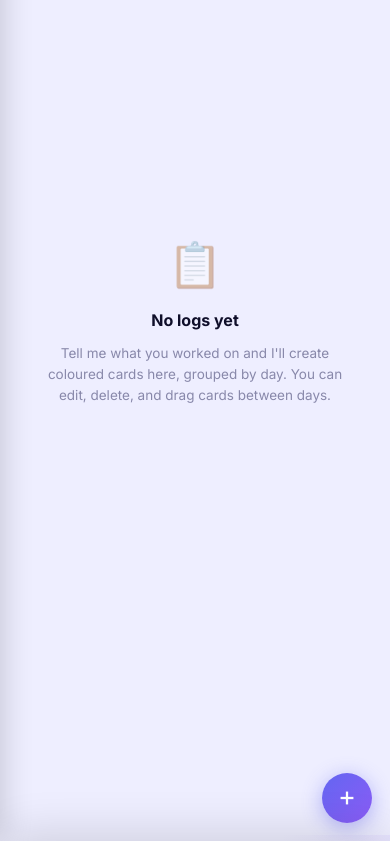
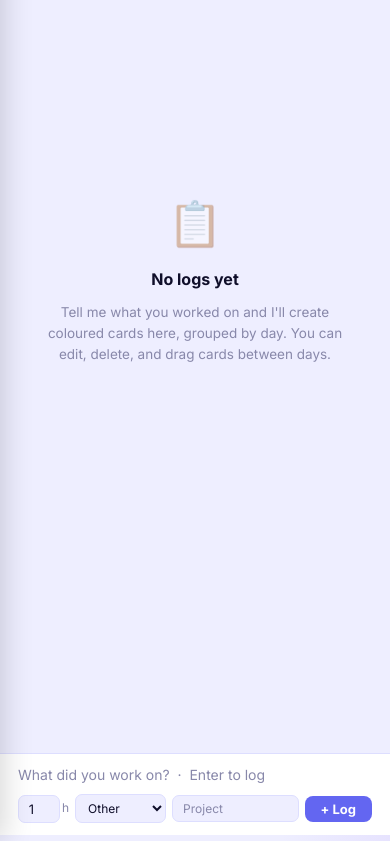
Before and after one commit to zaintahir5121/ZainPortfolio, an ASP.NET Core app: page /Logs in a window 390 px wide. Shown: the part 295-1136 px from the top of the page. Run offline with ASP.NET Core 8, Linux system fonts and the light colour scheme; the visitor is signed in with stand-in values (Sample User, id 1); data that the repository does not hold is empty; the project's own start-up code is not run, and a stand-in starts its controllers and pages.

Commit message:
Replace FAB+sheet with persistent bottom capture bar
Remove the AI and mic buttons entirely. Replace the FAB + slide-up
bottom sheet with a permanent capture bar fixed at the bottom of the
board — always visible, zero taps to start logging.

Desktop layout: single row with textarea (flex:1), hours, category
dropdown, project, and + Log button all in one line.

Mobile layout: description textarea stacks full-width on top, fields
row wraps below it — thumb-friendly, no modal to dismiss.

Enter key submits directly from the textarea. After saving, the input
clears and focus returns so the next entry is instant. The topbar
"today hours" counter updates live. Recent project/category chips
appear above the bar automatically once the user has logged entries.

https://claude.ai/code/session_01FfSWPbQPnkAKWCutiknqef

```diff
--- a/worklog-mvc/Views/Logs/Index.cshtml
+++ b/worklog-mvc/Views/Logs/Index.cshtml
@@ -186,7 +186,7 @@
       </div>
       <div class="wb-topbar-stats">
         <div class="wb-topbar-stat">
-          <span class="wb-topbar-num">@Model.TodayHours h</span>
+          <span class="wb-topbar-num" id="wbTopbarHours">@Model.TodayHours h</span>
           <span class="wb-topbar-lbl">today</span>
         </div>
         <div class="wb-topbar-stat wb-topbar-stat-opt">
@@ -282,73 +282,39 @@
       }
     </div>
 
-    <!-- FAB — click or press N to create a new log entry -->
-    <button class="wb-fab" id="wbFab" onclick="wbOpenNewLog()" title="New log entry  (N)">
-      <svg width="22" height="22" viewBox="0 0 24 24" fill="none" stroke="currentColor" stroke-width="2.5"><line x1="12" y1="5" x2="12" y2="19"/><line x1="5" y1="12" x2="19" y2="12"/></svg>
-    </button>
-
-    <!-- Hidden date picker anchor -->
-    <input type="date" id="wbDatePick" class="wb-date-inp" onchange="wbDatePicked(this.value)">
-
-  </div>
-</div>
-
-<!-- ══ NEW LOG BOTTOM SHEET ════════════════════════════════════════════════ -->
-<div class="wb-newlog" id="wbNewLog">
-  <div class="wb-newlog-bd" onclick="wbCloseNewLog()"></div>
-  <div class="wb-newlog-panel">
-    <div class="wb-newlog-drag"></div>
-    <div class="wb-newlog-hdr">
-      <span class="wb-newlog-title">New log entry</span>
-      <kbd class="wb-newlog-hint">N</kbd>
-      <div style="flex:1"></div>
-      <button class="wb-newlog-close" onclick="wbCloseNewLog()" title="Close (Esc)">×</button>
-    </div>
-    <!-- Project context chips -->
+    <!-- ── Persistent capture bar ── -->
+    <div class="wb-capture" id="wbCapture">
+      <!-- Recent project chips (auto-populated) -->
       <div class="wb-proj-row" id="wbProjRow"></div>
-    <!-- Description -->
-    <textarea id="wbInput" class="wb-q-desc"
-              placeholder="What did you work on?"
-              rows="2"
+      <div class="wb-cap-inner">
+        <textarea id="wbInput" class="wb-cap-desc"
+                  placeholder="What did you work on?  ·  Enter to log"
+                  rows="1"
                   onkeydown="wbQKeydown(event)"
                   oninput="wbAutosize(this)"></textarea>
-    <!-- Fields row -->
-    <div class="wb-q-row">
-      <div class="wb-q-left">
-        <div class="wb-q-hrs-wrap">
-          <input type="number" id="wbQHrs" class="wb-q-hrs" value="1" min="0.25" max="24" step="0.25" title="Hours spent">
-          <span class="wb-q-hlbl">h</span>
-        </div>
-        <select id="wbQCat" class="wb-q-cat">
-          <option value="Other">Category</option>
-          <option value="Development">Development</option>
+        <div class="wb-cap-fields">
+          <div class="wb-cap-hrs-wrap">
+            <input type="number" id="wbQHrs" class="wb-cap-hrs" value="1" min="0.25" max="24" step="0.25" title="Hours">
+            <span class="wb-cap-hlbl">h</span>
+          </div>
+          <select id="wbQCat" class="wb-cap-cat">
+            <option value="Development">Dev</option>
             <option value="Meeting">Meeting</option>
-          <option value="Code Review">Code Review</option>
+            <option value="Code Review">Review</option>
             <option value="Testing">Testing</option>
             <option value="Documentation">Docs</option>
             <option value="DevOps">DevOps</option>
             <option value="Research">Research</option>
             <option value="Design">Design</option>
-          <option value="Other">Other</option>
+            <option value="Other" selected>Other</option>
           </select>
-        <input type="text" id="wbQProj" class="wb-q-proj" placeholder="Project" list="wbProjectList">
-      </div>
-      <div class="wb-q-right">
-        <button class="wb-q-ico" id="wbMicBtn" onclick="wbToggleVoice()" title="Voice input">
-          <svg width="14" height="14" viewBox="0 0 24 24" fill="currentColor"><path d="M12 1a4 4 0 0 1 4 4v6a4 4 0 0 1-8 0V5a4 4 0 0 1 4-4zm0 2a2 2 0 0 0-2 2v6a2 2 0 0 0 4 0V5a2 2 0 0 0-2-2zm7 7a1 1 0 0 1 1 1 8 8 0 0 1-16 0 1 1 0 0 1 2 0 6 6 0 0 0 12 0 1 1 0 0 1 1-1zm-7 11v2a1 1 0 0 1-2 0v-2a1 1 0 0 1 2 0z"/></svg>
-        </button>
-        <button class="wb-q-ai" onclick="wbAiParse()" title="AI Parse (Ctrl+Enter)">✦ AI</button>
-        <button class="wb-q-add" id="wbSendBtn" onclick="wbQuickAdd()">+ Log</button>
-      </div>
-    </div>
-    <!-- Shortcut chips -->
-    <div class="wb-chips">
-      <button class="wb-chip" onclick="wbStandupChip()">📋 Standup</button>
-      <button class="wb-chip" onclick="handleToday()">📅 Today</button>
-      <button class="wb-chip" onclick="handleWeek()">📊 Week</button>
-      <button class="wb-chip" onclick="wbOpenDatePicker()">🗓 Date</button>
-      <button class="wb-chip" onclick="openShareModal()">✨ Share</button>
-    </div>
+          <input type="text" id="wbQProj" class="wb-cap-proj" placeholder="Project" list="wbProjectList">
+          <button class="wb-cap-add" id="wbSendBtn" onclick="wbQuickAdd()">+ Log</button>
+        </div>
+      </div>
+      <input type="date" id="wbDatePick" class="wb-date-inp" onchange="wbDatePicked(this.value)">
+    </div>
+
   </div>
 </div>
 
@@ -529,21 +495,9 @@ function setStatus(msg, isErr = false) {
 }
 
 // ── New log bottom sheet ──────────────────────────────────────────────────
-function wbOpenNewLog() {
-  document.getElementById('wbNewLog').classList.add('open');
-  document.getElementById('wbFab').classList.add('active');
-  setTimeout(() => { if (inp) inp.focus(); }, 240);
-}
-function wbCloseNewLog() {
-  document.getElementById('wbNewLog').classList.remove('open');
-  document.getElementById('wbFab').classList.remove('active');
-}
+// Keyboard: Escape blurs the capture bar
 document.addEventListener('keydown', e => {
-  if (e.key === 'Escape') { wbCloseNewLog(); return; }
-  const tag = document.activeElement.tagName;
-  if (e.key === 'n' && !e.ctrlKey && !e.metaKey && !e.altKey && tag !== 'INPUT' && tag !== 'TEXTAREA' && tag !== 'SELECT') {
-    e.preventDefault(); wbOpenNewLog();
-  }
+  if (e.key === 'Escape' && document.activeElement === inp) inp.blur();
 });
 
 // ── Response modal ────────────────────────────────────────────────────────
@@ -986,7 +940,6 @@ async function wbDrop(e, newDate) {
 
 // ── Input helpers ─────────────────────────────────────────────────────────
 function wbQKeydown(e) {
-  if (e.key === 'Enter' && e.ctrlKey) { e.preventDefault(); wbAiParse(); return; }
   if (e.key === 'Enter' && !e.shiftKey) { e.preventDefault(); wbQuickAdd(); }
 }
 function wbAutosize(el) {
@@ -1047,7 +1000,9 @@ async function wbQuickAdd() {
     setStatus(`✅ Logged — ${WB.todayHours.toFixed(1)}h today`);
     showToast(`✓ ${text.slice(0, 50)}${text.length > 50 ? '…' : ''}`);
     histSave('user', text);
-    wbCloseNewLog();
+    // update topbar hours counter
+    const topH = document.getElementById('wbTopbarHours');
+    if (topH) topH.textContent = WB.todayHours.toFixed(1) + ' h';
     // add new project to picker if not already there
     if (proj && !WB.recentProjects.includes(proj)) {
       WB.recentProjects.unshift(proj);
@@ -1056,7 +1011,7 @@ async function wbQuickAdd() {
       wbInitProjectPicker();
     }
   } catch { showErr('Network error. Check your connection.'); }
-  finally { sendBtn.disabled = false; }
+  finally { sendBtn.disabled = false; inp.focus(); }
 }
 
 // ── AI Parse — Ollama parses a paragraph into multiple cards ──────────────
@@ -1420,7 +1375,7 @@ function startVoice() {
     recognition.interimResults  = true;
     recognition.lang            = 'en-US';
     recognition.maxAlternatives = 1;
-    recognition.onstart  = () => { recogActive = true; micBtn.classList.add('wbmic-on'); setStatus('🎤 Listening… speak now'); };
+    recognition.onstart  = () => { recogActive = true; micBtn?.classList.add('wbmic-on'); setStatus('🎤 Listening… speak now'); };
     recognition.onend    = () => stopVoice();
     recognition.onerror  = (e) => {
       stopVoice();
@@ -1445,7 +1400,7 @@ function startVoice() {
 }
 function stopVoice() {
   if (recogActive) setStatus('');
-  recogActive = false; micBtn.classList.remove('wbmic-on');
+  recogActive = false; micBtn?.classList.remove('wbmic-on');
   try { recognition?.stop(); } catch {}
 }
 
--- a/worklog-mvc/wwwroot/css/site.css
+++ b/worklog-mvc/wwwroot/css/site.css
@@ -1958,72 +1958,70 @@ body.wb-page .bmc-float:hover { opacity: 1; transform: scale(1.1) translateY(0);
    WorkLog Bot — Card Board
    ════════════════════════════════════════════════════════════ */
 
-/* ── FAB (floating action button) ── */
-.wb-fab {
-  position: fixed; bottom: 28px; right: 28px; z-index: 150;
-  width: 54px; height: 54px; border-radius: 50%;
-  background: linear-gradient(135deg, var(--accent), var(--accent-2));
-  color: white; border: none; cursor: pointer;
-  display: flex; align-items: center; justify-content: center;
-  box-shadow: 0 4px 20px rgba(99,102,241,.45);
-  transition: transform .18s, box-shadow .18s;
-}
-.wb-fab:hover { transform: scale(1.08); box-shadow: 0 6px 28px rgba(99,102,241,.6); }
-.wb-fab:active { transform: scale(.95); }
-.wb-fab.active { transform: rotate(45deg) scale(1.04); }
-@media (max-width: 480px) {
-  .wb-fab { bottom: 18px; right: 18px; width: 50px; height: 50px; }
-}
-
-/* ── New log bottom sheet ── */
-.wb-newlog {
-  position: fixed; inset: 0; z-index: 300;
-  pointer-events: none;
-  display: flex; flex-direction: column; justify-content: flex-end;
-}
-.wb-newlog.open { pointer-events: auto; }
-.wb-newlog-bd {
-  position: absolute; inset: 0;
-  background: transparent;
-  transition: background .25s, backdrop-filter .25s;
-}
-.wb-newlog.open .wb-newlog-bd {
-  background: rgba(0,0,0,.36);
-  backdrop-filter: blur(3px);
-}
-.wb-newlog-panel {
-  position: relative; z-index: 1;
+/* ── Persistent capture bar ───────────────────────────────────────────────── */
+.wb-capture {
   background: var(--white);
-  border-radius: 22px 22px 0 0;
-  padding: 0 16px max(20px, env(safe-area-inset-bottom)) 16px;
-  transform: translateY(100%);
-  transition: transform .28s cubic-bezier(.16,1,.3,1);
-  box-shadow: 0 -6px 48px rgba(0,0,0,.14);
-  max-height: 90dvh; overflow-y: auto;
-}
-.wb-newlog.open .wb-newlog-panel { transform: translateY(0); }
-.wb-newlog-drag {
-  width: 38px; height: 4px; background: var(--line);
-  border-radius: 99px; margin: 10px auto 0;
-}
-.wb-newlog-hdr {
-  display: flex; align-items: center; gap: 8px;
-  padding: 12px 0 6px;
-}
-.wb-newlog-title { font-size: 15px; font-weight: 700; color: var(--text); }
-.wb-newlog-hint {
-  display: inline-flex; align-items: center; justify-content: center;
-  font-size: 10px; font-family: var(--font); font-weight: 700;
-  color: var(--muted); background: var(--bg); border: 1px solid var(--line);
-  border-radius: 4px; padding: 1px 5px; letter-spacing: .5px;
-}
-.wb-newlog-close {
-  width: 28px; height: 28px; border-radius: 50%; border: 1px solid var(--line);
-  background: var(--bg); color: var(--muted); cursor: pointer;
-  font-size: 18px; line-height: 1; display: flex; align-items: center; justify-content: center;
-  transition: all .13s;
-}
-.wb-newlog-close:hover { border-color: var(--red); color: var(--red); background: #fef2f2; }
+  border-top: 1.5px solid var(--line);
+  padding: 10px 18px;
+  padding-bottom: max(12px, calc(10px + env(safe-area-inset-bottom)));
+  flex-shrink: 0;
+}
+.wb-cap-inner {
+  display: flex; align-items: flex-start; gap: 12px;
+}
+.wb-cap-desc {
+  flex: 1; border: none; background: transparent; outline: none;
+  font-size: 14px; font-family: var(--font); color: var(--text); line-height: 1.6;
+  resize: none; overflow: hidden; min-height: 22px; max-height: 100px; padding: 0;
+}
+.wb-cap-desc::placeholder { color: var(--muted); }
+.wb-cap-fields {
+  display: flex; align-items: center; gap: 6px; flex-shrink: 0;
+}
+.wb-cap-hrs-wrap { display: flex; align-items: center; gap: 2px; }
+.wb-cap-hrs {
+  width: 42px; text-align: center;
+  border: 1px solid var(--line); border-radius: 7px;
+  background: var(--bg); padding: 5px 4px;
+  font-size: 13px; font-family: var(--font); color: var(--text); outline: none;
+  transition: border-color .15s;
+}
+.wb-cap-hrs:focus { border-color: var(--accent); }
+.wb-cap-hlbl { font-size: 12px; color: var(--muted); }
+.wb-cap-cat {
+  border: 1px solid var(--line); border-radius: 7px;
+  background: var(--bg); padding: 5px 8px;
+  font-size: 12px; font-family: var(--font); color: var(--text);
+  outline: none; cursor: pointer; transition: border-color .15s;
+}
+.wb-cap-cat:focus { border-color: var(--accent); }
+.wb-cap-proj {
+  border: 1px solid var(--line); border-radius: 7px;
+  background: var(--bg); padding: 5px 10px;
+  font-size: 12px; font-family: var(--font); color: var(--text);
+  width: 120px; outline: none; transition: border-color .15s;
+}
+.wb-cap-proj:focus { border-color: var(--accent); }
+.wb-cap-proj::placeholder { color: var(--muted); }
+.wb-cap-add {
+  padding: 5px 16px; background: var(--accent); color: #fff;
+  border: none; border-radius: 8px;
+  font-size: 13px; font-weight: 700; font-family: var(--font);
+  cursor: pointer; white-space: nowrap; flex-shrink: 0;
+  transition: background .15s, transform .12s;
+}
+.wb-cap-add:hover { background: var(--accent-2); }
+.wb-cap-add:active { transform: scale(.96); }
+.wb-cap-add:disabled { opacity: .45; cursor: default; transform: none; }
+
+/* Mobile: stack description above fields */
+@media (max-width: 620px) {
+  .wb-cap-inner { flex-direction: column; gap: 8px; }
+  .wb-cap-desc { width: 100%; }
+  .wb-cap-fields { flex-wrap: wrap; width: 100%; }
+  .wb-cap-proj { flex: 1; width: auto; min-width: 80px; }
+  .wb-cap-add { margin-left: auto; }
+}
 
 /* ── Status bar (kept for backward compat, now hidden) ── */
 .wb-status-bar { display: none; }
```
Lines whose indentation alone changed are shown as unchanged.
